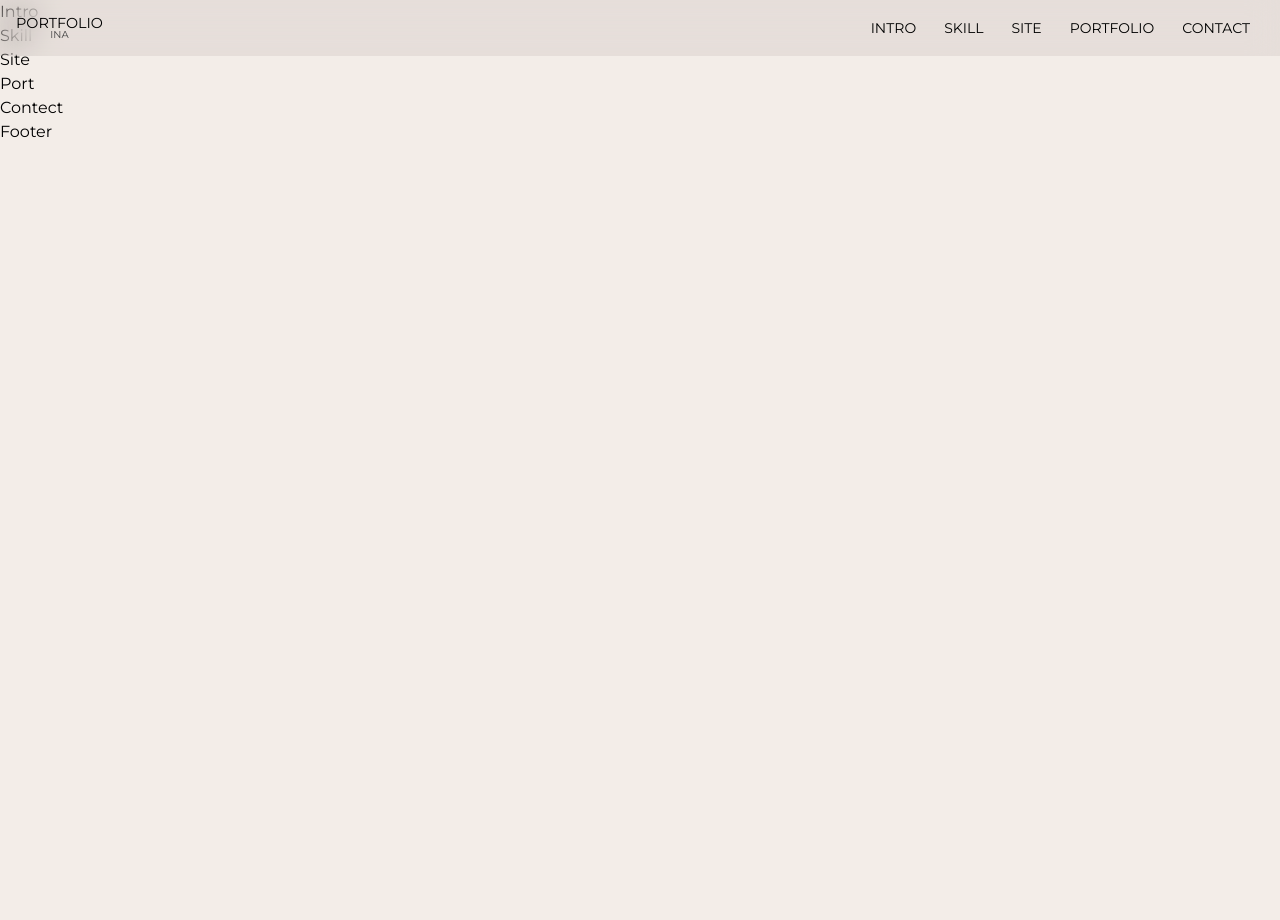
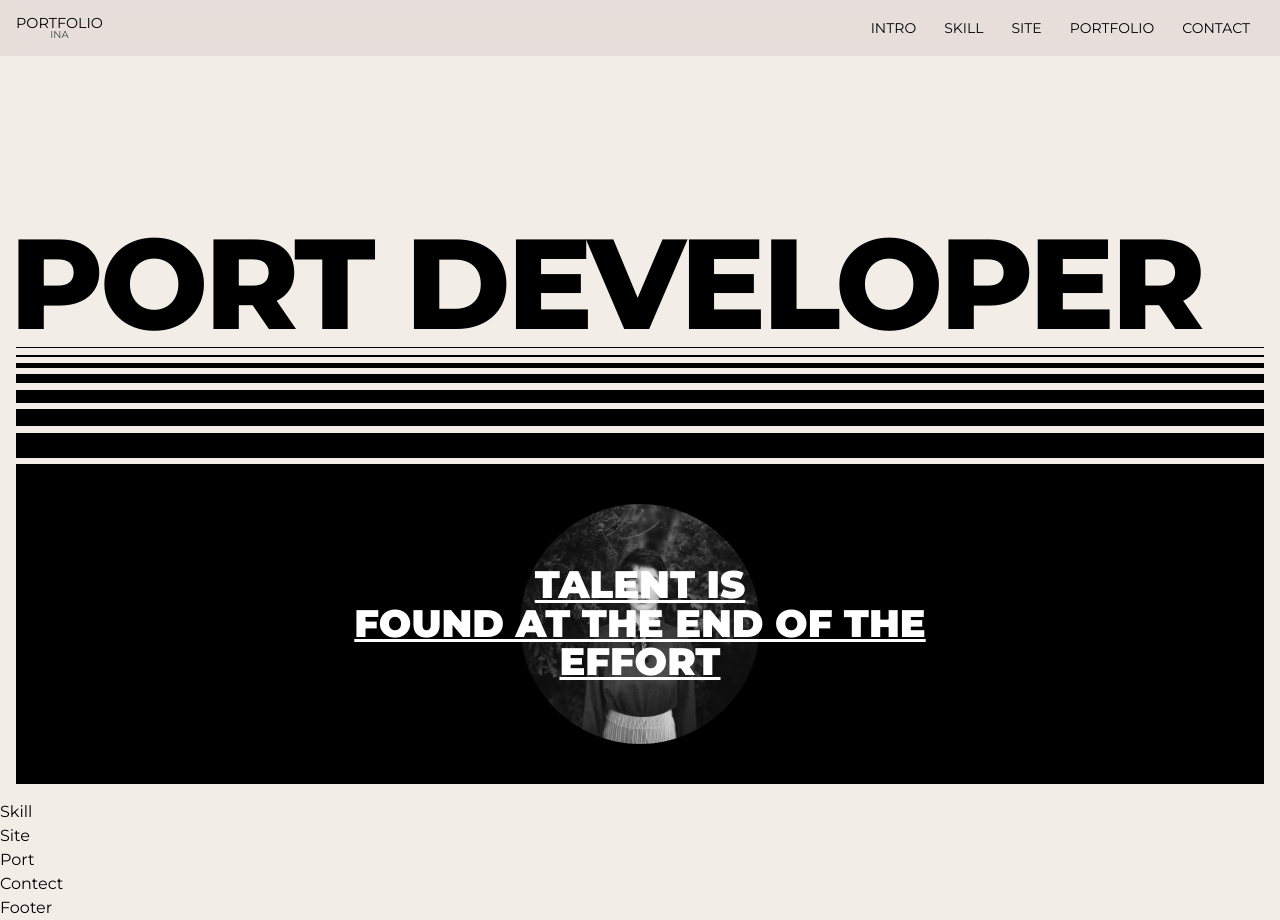
Before and after one commit to leeinwha/ReactPortfolio, a React (Create React App) app: page / in a window 1280 px wide. Before the commit the page ends 800 px from the top, so only its background shows below. Built offline with nearby package versions, Linux system fonts and the light colour scheme; a small style sheet from the web is missing; a web font is replaced by a local one.

Commit message:
React Portfolio Project (Intro Section)

```diff
--- a/src/assets/scss/section/_intro.scss
+++ b/src/assets/scss/section/_intro.scss
@@ -0,0 +1,151 @@
+#intro {
+  height: 100vh;
+}
+
+.intro__inner {
+  width: 100%;
+  height: 100%;
+  display: flex;
+  align-items: flex-start;
+  justify-content: flex-end;
+  flex-direction: column;
+  padding: 16px;
+
+  @media (max-width: 800px){
+    justify-content: center;
+  }
+
+  .intro__title {
+    font-size: 10vw;
+    text-transform: uppercase;
+    line-height: 1;
+    font-weight: 800;
+    white-space: nowrap;
+    text-indent: -0.5vw;
+    letter-spacing: -0.3vw;
+
+    @media (max-width: 320px){
+      display: none;
+    }
+  }
+
+  .intro__text {
+    width: 100%;
+    height: 40vh;
+    background-color: var(--black);
+    color: var(--white);
+    display: flex;
+    align-items: center;
+    justify-content: center;
+    flex-direction: column;
+    position: relative;
+
+    .text {
+      font-size: 3vw;
+      line-height: 1;
+      font-weight: 900;
+      text-transform: uppercase;
+      text-decoration: underline;
+      text-align: center;
+      position: relative;
+      z-index: 100;
+      transition: all 0.3s;
+      cursor: all-scroll;
+
+      @media (max-width: 800px){
+        font-size: 24px;
+      }
+    }
+    .img {
+      position: absolute;
+      left: 50%;
+      top: 50%;
+      transform: translate(-50%, -50%);
+      width: 30vh;
+      height: 30vh;
+      border-radius: 50%;
+      overflow: hidden;
+      filter: grayscale(100%);
+      transition: all 0.3s;
+
+      @media (max-width: 320px){
+        width: 20vh;
+        height: 20vh;
+      }
+    }
+
+    &:hover .text {
+      opacity: 0;
+    }
+    &:hover .img {
+      filter: grayscale(0);
+    }
+  }
+  .intro__lines {
+    width: 100%;
+
+    .line {
+      display: block;
+      width: 100%;
+      height: 1px;
+      background-color: var(--black);
+      margin-bottom: 0.5vw;
+
+      &:nth-child(1){
+        height: 1px;
+      }
+      &:nth-child(2){
+        height: 2px;
+      }
+      &:nth-child(3){
+        height: 5px;
+      }
+      &:nth-child(4){
+        height: 9px;
+      }
+      &:nth-child(5){
+        height: 13px;
+      }
+      &:nth-child(6){
+        height: 17px;
+      }
+      &:nth-child(7){
+        height: 25px;
+      }
+    }
+
+    &.bottom {
+      .line {
+        margin-top: 0.5vw;
+        margin-bottom: 0;
+        display: none;
+
+        @media (max-width: 800px){
+          display: block;
+        }
+
+        &:nth-child(1){
+          height: 25px;
+        }
+        &:nth-child(2){
+          height: 17px;
+        }
+        &:nth-child(3){
+          height: 13px;
+        }
+        &:nth-child(4){
+          height: 9px;
+        }
+        &:nth-child(5){
+          height: 5px;
+        }
+        &:nth-child(6){
+          height: 2px;
+        }
+        &:nth-child(7){
+          height: 1px;
+        }
+      }
+    }
+  }
+}
--- a/src/components/Intro.jsx
+++ b/src/components/Intro.jsx
@@ -1,11 +1,46 @@
 import React from 'react'
+import about from '../assets/img/about.jpg'
 
+const introText = {
+  title:'port developer',
+  desc: ['talent is', 'found at the end of the', 'effort']
+}
 const Intro = () => {
   return (
-    <div>
-      Intro
-    </div>
-  )
+    <section id="intro">
+      <div className="intro__inner">
+        <h1 className="intro__title">{introText.title}</h1>
+        <div className="intro__lines" aria-hidden="true">
+          <span className="line"></span>
+          <span className="line"></span>
+          <span className="line"></span>
+          <span className="line"></span>
+          <span className="line"></span>
+          <span className="line"></span>
+          <span className="line"></span>
+        </div>
+        <div className="intro__text">
+          <div className="text">
+            <div>{introText.desc[0]}</div>
+            <div>{introText.desc[1]}</div>
+            <div>{introText.desc[2]}</div>
+          </div>
+          <div className="img">
+            <img src={about} alt="어바웃" />
+          </div>
+        </div>
+        <div className="intro__lines bottom" aria-hidden="true">
+          <span className="line"></span>
+          <span className="line"></span>
+          <span className="line"></span>
+          <span className="line"></span>
+          <span className="line"></span>
+          <span className="line"></span>
+          <span className="line"></span>
+        </div>
+      </div>
+    </section>
+  );
 }
 
 export default Intro
```
Also changed, not shown: src/assets/img/about.jpg (added), src/assets/img/arrow.svg (added).
